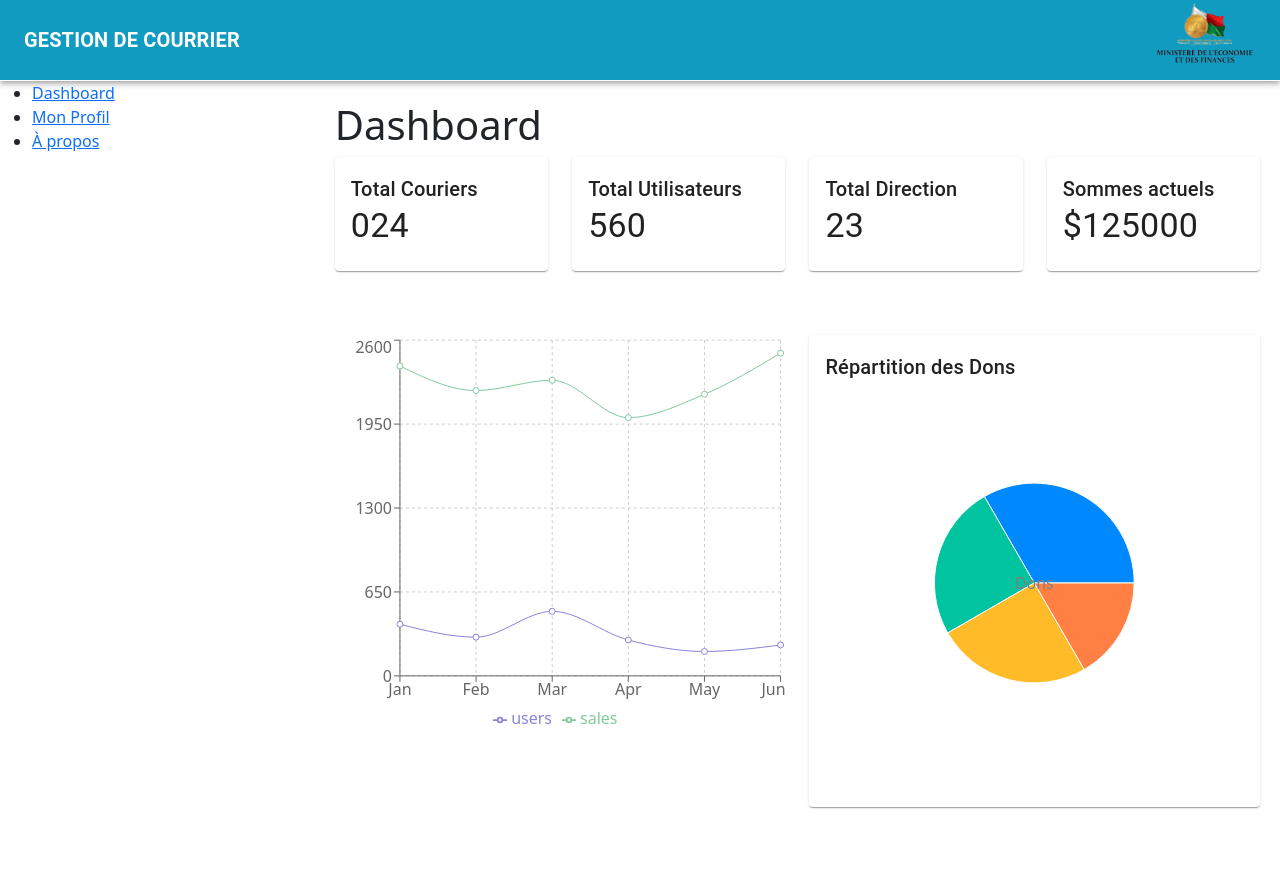
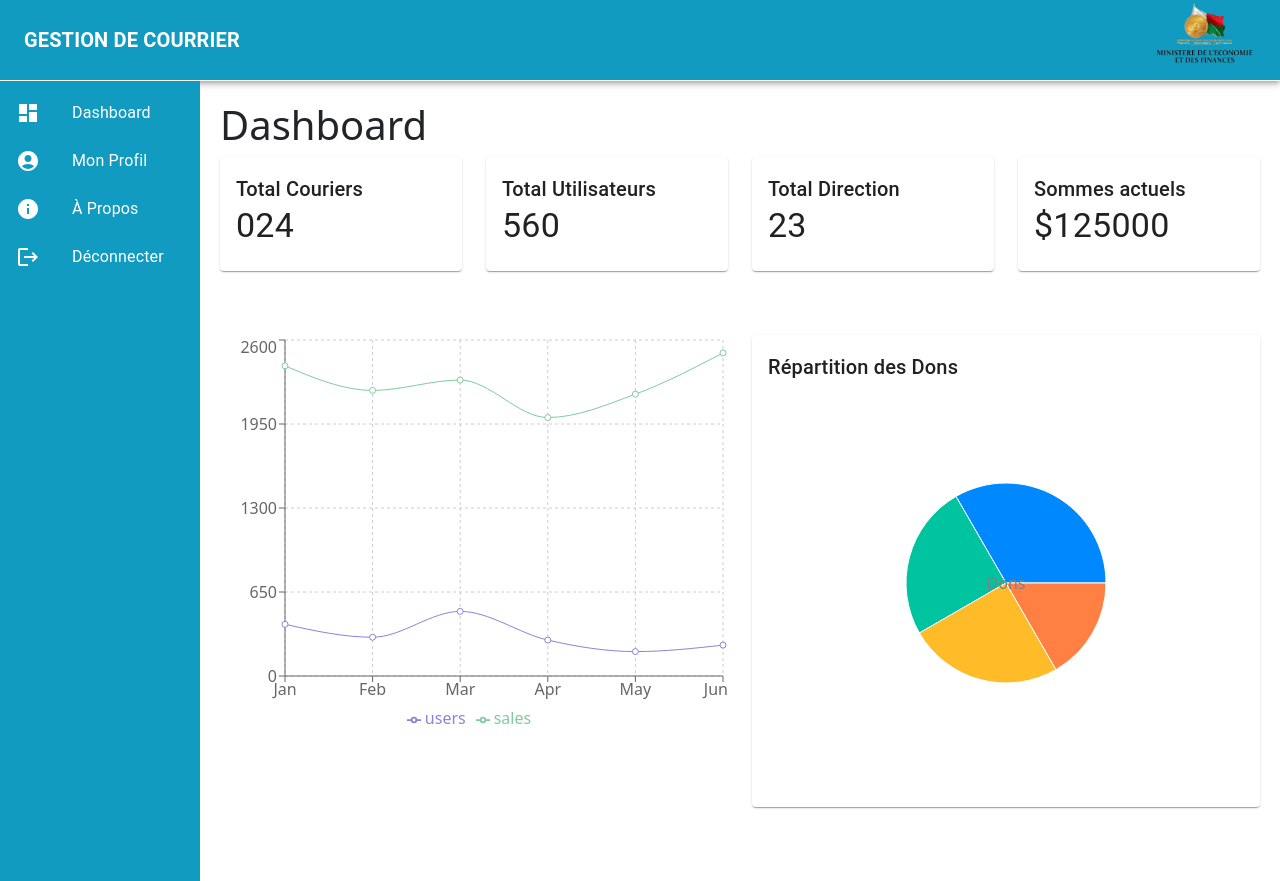
Before and after one commit to wirus3033/courrier, a React (Create React App) app: page / in a window 1280 px wide. Built offline with nearby package versions, Linux system fonts and the light colour scheme; sample sign-in values are in the browser's storage.

Commit message:
side ajoutt

```diff
--- a/src/App.js
+++ b/src/App.js
@@ -33,32 +33,11 @@ const App = () => {
                   <Routes>
                     <Route path="/" element={<Dashboard />} />
                     <Route path="/MonProfil" element={<MonProfil />} />
-              <Route
-                path="/GestionCourrier"
-                element={
-                  <PrivateRoute allowedRoles={['secretaire', 'administrateur']}>
-                    <GestionCourrier />
-                  </PrivateRoute>
-                }
-              />
-              <Route
-                path="/GestionDirection"
-                element={
-                  <PrivateRoute allowedRoles={['administrateur']}>
-                    <GestionDirection />
-                  </PrivateRoute>
-                }
-              />
-              <Route
-                path="/GestionUtilisateur"
-                element={
-                  <PrivateRoute allowedRoles={['administrateur']}>
-                    <GestionUtilisateur />
-                  </PrivateRoute>
-                }
-              />
+                    <Route path="/GestionCourrier" element={<GestionCourrier />} />
+                    <Route path="/Courrier" element={<Courrier />} />
+                    <Route path="/GestionDirection" element={<GestionDirection />} />
+                    <Route path="/GestionUtilisateur" element={<GestionUtilisateur />} />
                     <Route path="/Apropos" element={<Apropos />} />
-              <Route path="/Courrier" element={<Courrier />} />
                   </Routes>
                 </div>
               </div>
@@ -66,7 +45,6 @@ const App = () => {
           }
         />
       </Routes>
-
     </Router>
   );
 };
--- a/src/components/Sidebar.js
+++ b/src/components/Sidebar.js
@@ -1,40 +1,70 @@
-import React from 'react';
+import React, { useState } from 'react';
 import { Link } from 'react-router-dom';
+import { List, ListItem, ListItemIcon, ListItemText } from '@mui/material';
+import DashboardIcon from '@mui/icons-material/Dashboard';
+import AccountCircleIcon from '@mui/icons-material/AccountCircle';
+import MailOutlineIcon from '@mui/icons-material/MailOutline';
+import DraftsIcon from '@mui/icons-material/Drafts';
+import BusinessIcon from '@mui/icons-material/Business';
+import GroupIcon from '@mui/icons-material/Group';
+import InfoIcon from '@mui/icons-material/Info';
+import LogoutIcon from '@mui/icons-material/Logout';
 import { useAuth } from '../context/AuthContext';
 
 const Sidebar = () => {
-  const { user } = useAuth();
+  const [open, setOpen] = useState(true);
+  const { user, logout } = useAuth();
+
+  const handleLogout = () => {
+    logout();
+    console.log('Déconnexion effectuée');
+  };
+
+  const menuItems = [
+    { path: '/', label: 'Dashboard', icon: <DashboardIcon /> },
+    { path: '/MonProfil', label: 'Mon Profil', icon: <AccountCircleIcon /> },
+    { path: '/GestionCourrier', label: 'Gestion de Courrier', icon: <MailOutlineIcon />, roles: ['administrateur'] },
+    { path: '/Courrier', label: 'Courrier', icon: <DraftsIcon />, roles: ['secretaire', 'utilisateur'] },
+    { path: '/GestionDirection', label: 'Gestion de Direction', icon: <BusinessIcon />, roles: ['administrateur'] },
+    { path: '/GestionUtilisateur', label: 'Gestion d\'Utilisateur', icon: <GroupIcon />, roles: ['administrateur'] },
+    { path: '/Apropos', label: 'À Propos', icon: <InfoIcon /> },
+  ];
+
+
+  const filteredMenuItems = menuItems.filter(
+    (item) => !item.roles || item.roles.includes(user?.role)
+  );
 
   return (
-    <div className="sidebar">
-      <ul>
-        <li>
-          <Link to="/">Dashboard</Link>
-        </li>
-        <li>
-          <Link to="/MonProfil">Mon Profil</Link>
-        </li>
-        {user?.role === 'administrateur' && (
-          <>
-            <li>
-              <Link to="/GestionUtilisateur">Gestion des Utilisateurs</Link>
-            </li>
-            <li>
-              <Link to="/GestionDirection">Gestion des Directions</Link>
-            </li>
-          </>
-        )}
-        {user?.role === 'secretaire' && (
-          <li>
-            <Link to="/GestionCourrier">Gestion des Courriers</Link>
-          </li>
-        )}
-        <li>
-          <Link to="/Apropos">À propos</Link>
-        </li>
-      </ul>
+    <div
+      style={{
+        width: open ? '200px' : '60px',
+        background: '#129bc0',
+        height: '100vh',
+        position: 'fixed',
+        transition: 'width 0.3s',
+        color: '#fff',
+      }}
+    >
+      <List>
+        {filteredMenuItems.map((item) => (
+          <ListItem button component={Link} to={item.path} key={item.label}>
+            <ListItemIcon style={{ color: '#fff' }}>
+              {open ? item.icon : React.cloneElement(item.icon, { fontSize: 'small' })}
+            </ListItemIcon>
+            {open && <ListItemText primary={item.label} style={{ color: '#fff' }} />}
+          </ListItem>
+        ))}
+        <ListItem button onClick={handleLogout}>
+          <ListItemIcon style={{ color: '#fff' }}>
+            {open ? <LogoutIcon /> : <LogoutIcon fontSize="small" />}
+          </ListItemIcon>
+          {open && <ListItemText primary="Déconnecter" style={{ color: '#fff' }} />}
+        </ListItem>
+      </List>
     </div>
   );
 };
 
+
 export default Sidebar;
```
Lines whose indentation alone changed are shown as unchanged.
